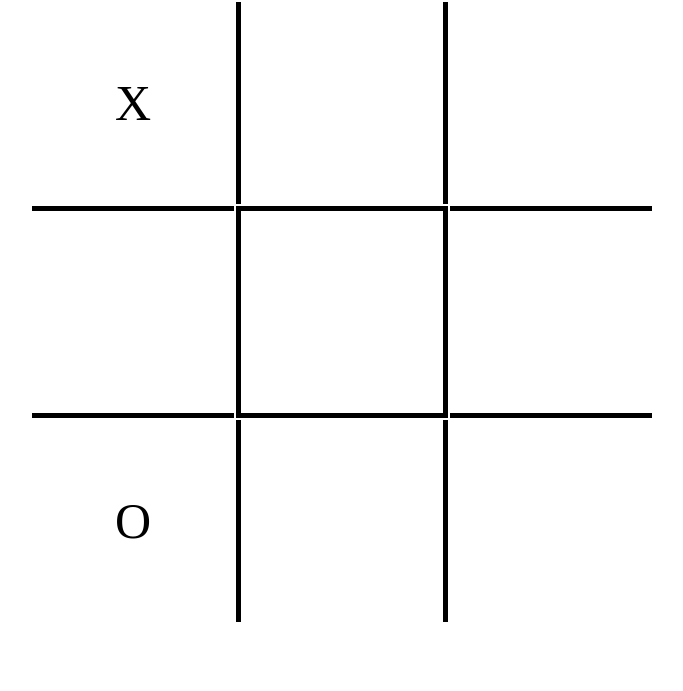
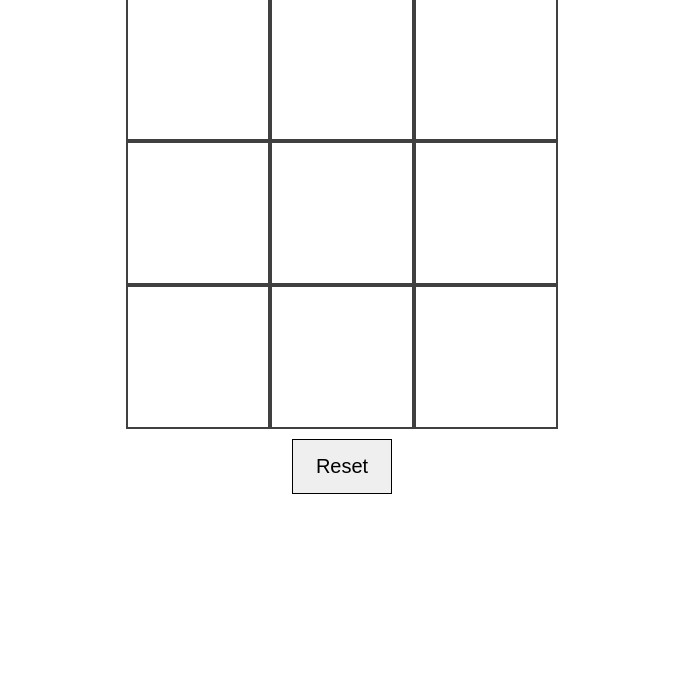
Before and after one commit to HiteshM108/Tic_Tac_Toe, a plain HTML site: page index.html in a window 1280 px wide. Shown: the part 133-824 px from the top of the page, without its empty margins (298-981 px from the left). After the commit the page ends 800 px from the top, so only its background shows below. Drawn offline with Linux system fonts and the light colour scheme.

Commit message:
-Final Product

```diff
--- a/app.js
+++ b/app.js
@@ -1,134 +1,185 @@
-box1 = document.getElementById("box1");
-box2 = document.getElementById("box2");
-box3 = document.getElementById("box3");
-box4 = document.getElementById("box4");
-box5 = document.getElementById("box5");
-box6 = document.getElementById("box6");
-box7 = document.getElementById("box7");
-box8 = document.getElementById("box8");
-box9 = document.getElementById("box9");
-outcome = document.getElementById("outcome");
+/*----- constants -----*/
+const winCombos = [
+    [0, 1, 2],
+    [3, 4, 5],
+    [6, 7, 8],
+    [0, 3, 6],
+    [1, 4, 7],
+    [2, 5, 8],
+    [0, 4, 8],
+    [2, 4, 6]
+];
 
-var boxes = [box1, box2, box3, box4, box5, box6, box7, box8, box9];
+/*----- app's state (variables) -----*/
+let board;
+let turn = 'X';
+let win;
 
-function getRndInteger(min, max) {
-    return Math.floor(Math.random() * (max - min + 1)) + min;
+/*----- cached element references -----*/
+const squares = Array.from(document.querySelectorAll('#board div'));
+const msgs = document.querySelector('h2');
+
+/*----- event listeners -----*/
+document.getElementById('board').addEventListener('click', handleTurn);
+document.getElementById('reset-button').addEventListener('click', init);
+
+/*----- functions -----*/
+function init() {
+    board = [
+        "", "", "",
+        "", "", "",
+        "", "", ""
+    ];
+    render();
 }
 
-function checkIfEmpty(box) {
-    if (box.innerText == "X" || box.innerText == "O") {
-        return false;
-    } else {
-        return true;
-    }
+function render() {
+    board.forEach(function(mark, index) {
+        squares[index].textContent = mark;
+    });
+    msgs.textContent = win ? `${win} wins the game!` : `It's ${turn}'s turn!`;
 }
 
-function checkIfUserWon() {
-    if (box1.innerText == "X" && box2.innerText == "X" && box3.innerText == "X") {
-        outcome.innerText = "You won!"
-    } else if (box1.innerText == "X" && box2.innerText == "X" && box3.innerText == "X") {
-        outcome.innerText = "You won!"
-    }
-};
-
-function computerChoice() {
-    box1Empty = checkIfEmpty(box1);
-    box2Empty = checkIfEmpty(box2);
-    box3Empty = checkIfEmpty(box3);
-    box4Empty = checkIfEmpty(box4);
-    box5Empty = checkIfEmpty(box5);
-    box6Empty = checkIfEmpty(box6);
-    box7Empty = checkIfEmpty(box7);
-    box8Empty = checkIfEmpty(box8);
-    box9Empty = checkIfEmpty(box9);
-
-    var checkBoxes = [box1Empty, box2Empty, box3Empty, box4Empty, box5Empty, box6Empty, box7Empty, box8Empty, box9Empty];
-
-    var availableBoxes = [];
-
-    var i;
-    for (i = 0; i < 10; i++) {
-        if (checkBoxes[i] == true) {
-            availableBoxes.push(boxes[i]);
-        }
+function handleTurn(event) {
+    let idx = squares.findIndex(function(square) {
+        return square === event.target;
+    })
+    board[idx] = turn;
+    console.log(board);
+    turn = turn === 'X' ? 'O' : 'X';
+    win = getWinner();
+    render();
 }
 
-    var randNum = getRndInteger(0, (availableBoxes.length - 1));
-    availableBoxes[randNum].innerText = "O";
+function getWinner() {
+    let winner = null;
+    winCombos.forEach(function(combo, index) {
+        if (board[combo[0]] && board[combo[0]] === board[combo[1]] && board[combo[0]] === board[combo[2]]) winner = board[combo[0]];
+    });
+
+    return winner ? winner : board.includes('') ? null : 'T';
 }
 
-function userChoice() {
-    box1Empty = checkIfEmpty(box1);
-    box2Empty = checkIfEmpty(box2);
-    box3Empty = checkIfEmpty(box3);
-    box4Empty = checkIfEmpty(box4);
-    box5Empty = checkIfEmpty(box5);
-    box6Empty = checkIfEmpty(box6);
-    box7Empty = checkIfEmpty(box7);
-    box8Empty = checkIfEmpty(box8);
-    box9Empty = checkIfEmpty(box9);
 
-    var checkBoxes = [box1Empty, box2Empty, box3Empty, box4Empty, box5Empty, box6Empty, box7Empty, box8Empty, box9Empty];
+init();
 
-    var availableBoxes = [];
 
-    var i;
-    for (i = 0; i < 10; i++) {
-        if (checkBoxes[i] == true) {
-            availableBoxes.push(boxes[i]);
-        }
-    }
 
-    availableBoxes[0].innerText = "X";
 
-    console.log(availableBoxes[0].innerText);
 
-    var j;
-    for (j = 0; j < availableBoxes.length; j++) {
-        availableBoxes[j].addEventListener("click", function() {
-            availableBoxes[j].innerText = "X";
-            console.log(availableBoxes[j].innerText);
-        })
-    }
-}
 
-// box1.addEventListener("click", function() {
-//     box1.innerText = "X";
-// })
-// box2.addEventListener("click", function() {
-//     box2.innerText = "X";
-// })
-// box3.addEventListener("click", function() {
-//     box3.innerText = "X";
-// })
-// box4.addEventListener("click", function() {
-//     box4.innerText = "X";
-// })
-// box5.addEventListener("click", function() {
-//     box5.innerText = "X";
-// })
-// box6.addEventListener("click", function() {
-//     box6.innerText = "X";
-// })
-// box7.addEventListener("click", function() {
-//     box7.innerText = "X";
-// })
-// box8.addEventListener("click", function() {
-//     box8.innerText = "X";
-// })
-// box9.addEventListener("click", function() {
-//     box9.innerText = "X";
-// })
 
-computerChoice();
-userChoice();
 
-// var i;
+
+
+
+
+
+
+// var boxNames = ["box1", "box2", "box3", "box4", "box5", "box6", "box7", "box8", "box9"];
+
+// var boxes = [
+//     [box1, box2, box3],
+// ];
+// for (var i = 0; i < 9; i++) {
+//     boxes.push(document.getElementById(boxNames[i]));
+// }
+
+// function boxClick(box) {
+//     box.innerText = "X";
+// }
+
+// function giveUserOption() {
+//     for (var i = 0; i < 8; i++) {
+//         boxes[i].addEventListener("click", function() {
+//             boxes[i].innerText = "X";
+//         });
+//     }
+
+// boxes[0].addEventListener("click", boxClick(boxes[0]));
+// boxes[1].addEventListener("click", function() {
+//     boxes[1].innerText = "X";
+// });
+// boxes[2].addEventListener("click", function() {
+//     boxes[2].innerText = "X";
+// });
+// boxes[3].addEventListener("click", function() {
+//     boxes[3].innerText = "X";
+// });
+// boxes[4].addEventListener("click", function() {
+//     boxes[4].innerText = "X";
+// });
+// boxes[5].addEventListener("click", function() {
+//     boxes[5].innerText = "X";
+// });
+// boxes[6].addEventListener("click", function() {
+//     boxes[6].innerText = "X";
+// });
+// boxes[7].addEventListener("click", function() {
+//     boxes[7].innerText = "X";
+// });
+// boxes[8].addEventListener("click", function() {
+//     boxes[8].innerText = "X";
+// });
+// }
+
+// function checkIfEmpty(box) {
+//     if (box.innerText == "X" || box.innerText == "O") {
+//         return false;
+//     } else {
+//         return true;
+//     }
+// }
+
+// function getRndInteger(min, max) {
+//     return Math.floor(Math.random() * (max - min + 1)) + min;
+// }
+
+// function computerChoice() {
+//     var checkBoxes = []
+//     for (var i = 0; i < 9; i++) {
+//         checkBoxes.push(checkIfEmpty(boxes[i]));
+//     }
+
+//     var availableBoxes = [];
+
+//     for (var i = 0; i < 9; i++) {
+//         if (checkBoxes[i]) {
+//             availableBoxes.push(boxes[i]);
+//         }
+//     }
+
+//     var randNum = getRndInteger(0, (availableBoxes.length - 1));
+//     var chosenBox = availableBoxes[randNum];
+//     chosenBox.innerText = "O";
+// }
+
+// function userChoice() {
+//     var checkBoxes = []
+//     for (var i = 0; i < 9; i++) {
+//         checkBoxes.push(checkIfEmpty(boxes[i]));
+//     }
+
+//     var availableBoxes = [];
+
+//     for (var i = 0; i < 9; i++) {
+//         if (checkBoxes[i]) {
+//             availableBoxes.push(boxes[i]);
+//         }
+//     }
+
+// for (var i = 0; i < availableBoxes.length; i++) {
+//     console.log(availableBoxes[i]);
+//     availableBoxes[i].addEventListener("click", function() {
+//         availableBoxes[i].innerText = "X";
+//     });
+// }
+
+// boxes[0].removeEventListener("click", boxClick(boxes[0]));
+
+
+// }
+
+// giveUserOption();
 // computerChoice();
-// computerChoice();
-// computerChoice();
-// while (i < 10) {
-//     checkIfUserWon();
-//     computerChoice();
-//     i += 1;
-// }
+// userChoice();
--- a/index.html
+++ b/index.html
@@ -1,4 +1,40 @@
 <!DOCTYPE html>
+<html lang="en">
+
+<head>
+    <meta charset="UTF-8">
+    <meta name="viewport" content="width=device-width, initial-scale=1.0">
+    <title>Tic Tac Toe</title>
+    <link rel="stylesheet" href="styles.css">
+    <script defer src="app.js"></script>
+</head>
+
+<body>
+    <h1>Tic-Tac-Toe</h1>
+    <h2>It's X's turn!</h2>
+    <!-- Many websites are just divs on divs on divs. Pay attention to the class and id attributes. We will be using those later to style and find elements in the document -->
+    <div class="flex-container flex-column">
+        <div class="flex-container flex-wrap" id="board">
+            <div class="square"></div>
+            <div class="square"></div>
+            <div class="square"></div>
+            <div class="square"></div>
+            <div class="square"></div>
+            <div class="square"></div>
+            <div class="square"></div>
+            <div class="square"></div>
+            <div class="square"></div>
+        </div>
+        <!-- A reset button because users are going to want to play round after round of your glorious game without ever refreshing the browser! -->
+        <button id="reset-button">Reset</button>
+    </div>
+
+</body>
+
+</html>
+
+
+<!-- <!DOCTYPE html>
 <html lang="en">
 
 <head>
@@ -41,4 +77,4 @@
 
 </body>
 
-</html>
+</html> -->
--- a/styles.css
+++ b/styles.css
@@ -1,4 +1,56 @@
-.navBarDiv {
+body {
+    text-align: center;
+    font-family: Arial, Helvetica, sans-serif;
+}
+
+h2 {
+    margin: 0 auto;
+    font-size: 35px;
+    margin: 10px;
+}
+
+.flex-container {
+    /* In order to use flex-box we need to first set our display property */
+    display: flex;
+    /* center the container horizontally */
+    justify-content: center;
+    /* this will center content vertically */
+    align-items: center;
+    /* tells the container to align the children in columns rather than rows */
+}
+
+.flex-column {
+    height: 100%;
+    width: 100%;
+    flex-direction: column;
+}
+
+.flex-wrap {
+    /* tells the container to drop down once it reaches max-width */
+    flex-wrap: wrap;
+    height: 432px;
+    width: 432px;
+}
+
+.square {
+    border: 2px solid rgba(0, 0, 0, .75);
+    height: 140px;
+    width: 140px;
+    font-size: 110px;
+    text-align: center;
+}
+
+#reset-button {
+    text-align: center;
+    font-size: 20px;
+    border: 1px solid black;
+    height: 55px;
+    width: 100px;
+    margin: 10px;
+}
+
+
+/* .navBarDiv {
     margin: 25px;
     padding-bottom: 25px;
     text-align: center;
@@ -74,4 +126,4 @@ table {
 #box9 {
     text-align: center;
     font-size: 50px;
-}
+} */
```
Lines whose indentation alone changed are shown as unchanged.
